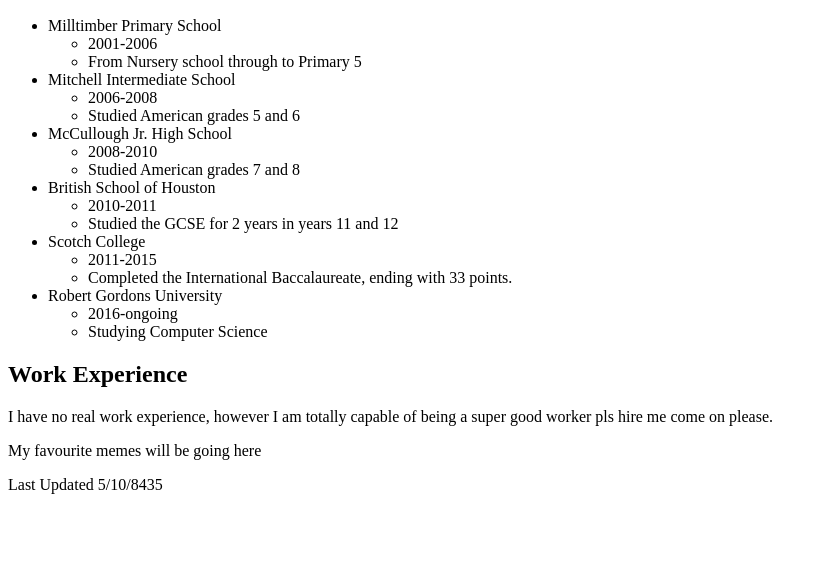
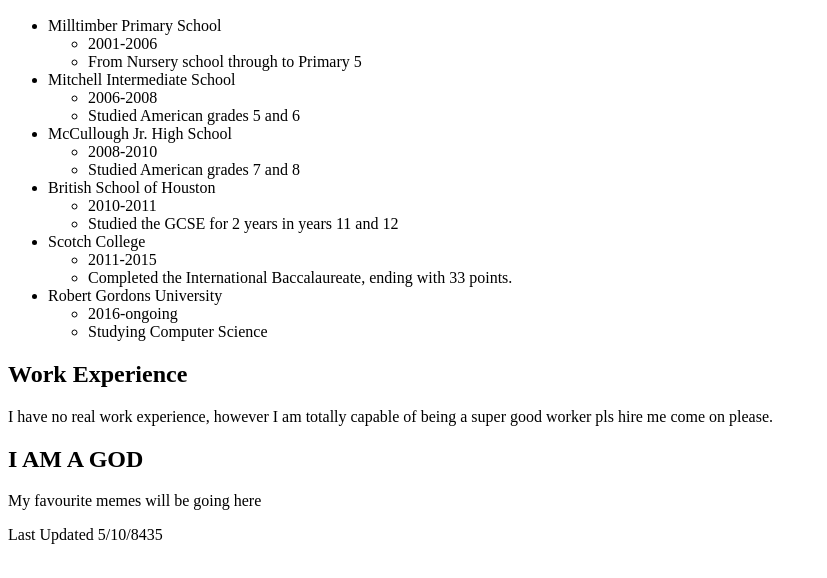
Before and after one commit to ZOrvis/WebCV, a plain HTML site: page index.html in a window 1280 px wide. Shown: the part 110-688 px from the top of the page, without its empty margins (0-827 px from the left). Drawn offline with Linux system fonts and the light colour scheme.

Commit message:
asdfadsf

```diff
--- a/index.html
+++ b/index.html
@@ -54,6 +54,7 @@
 </main>
 
 <aside>
+    <h2>I AM A GOD</h2>
     <p>My favourite memes will be going here</p>
 </aside>
 
```
